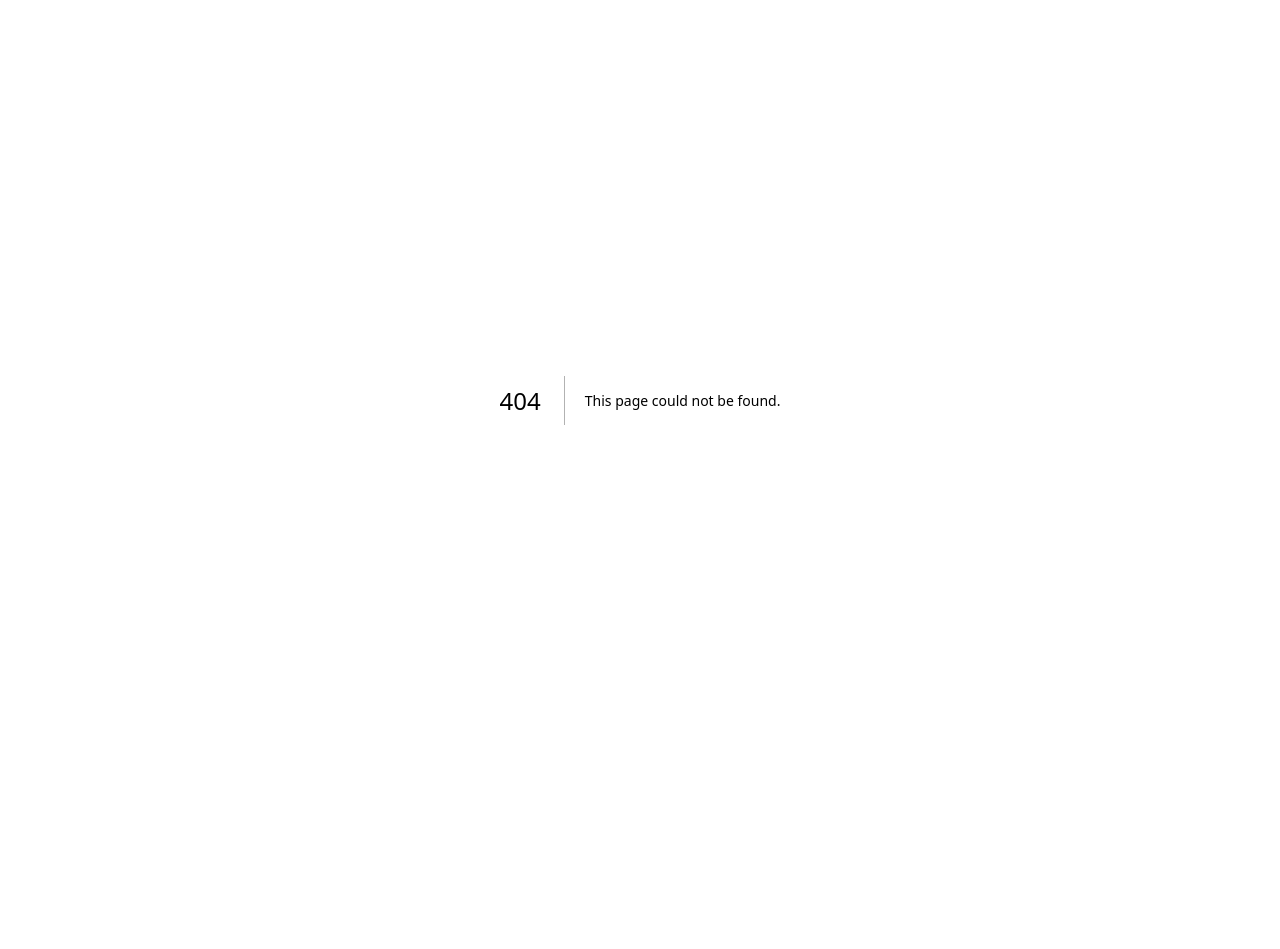
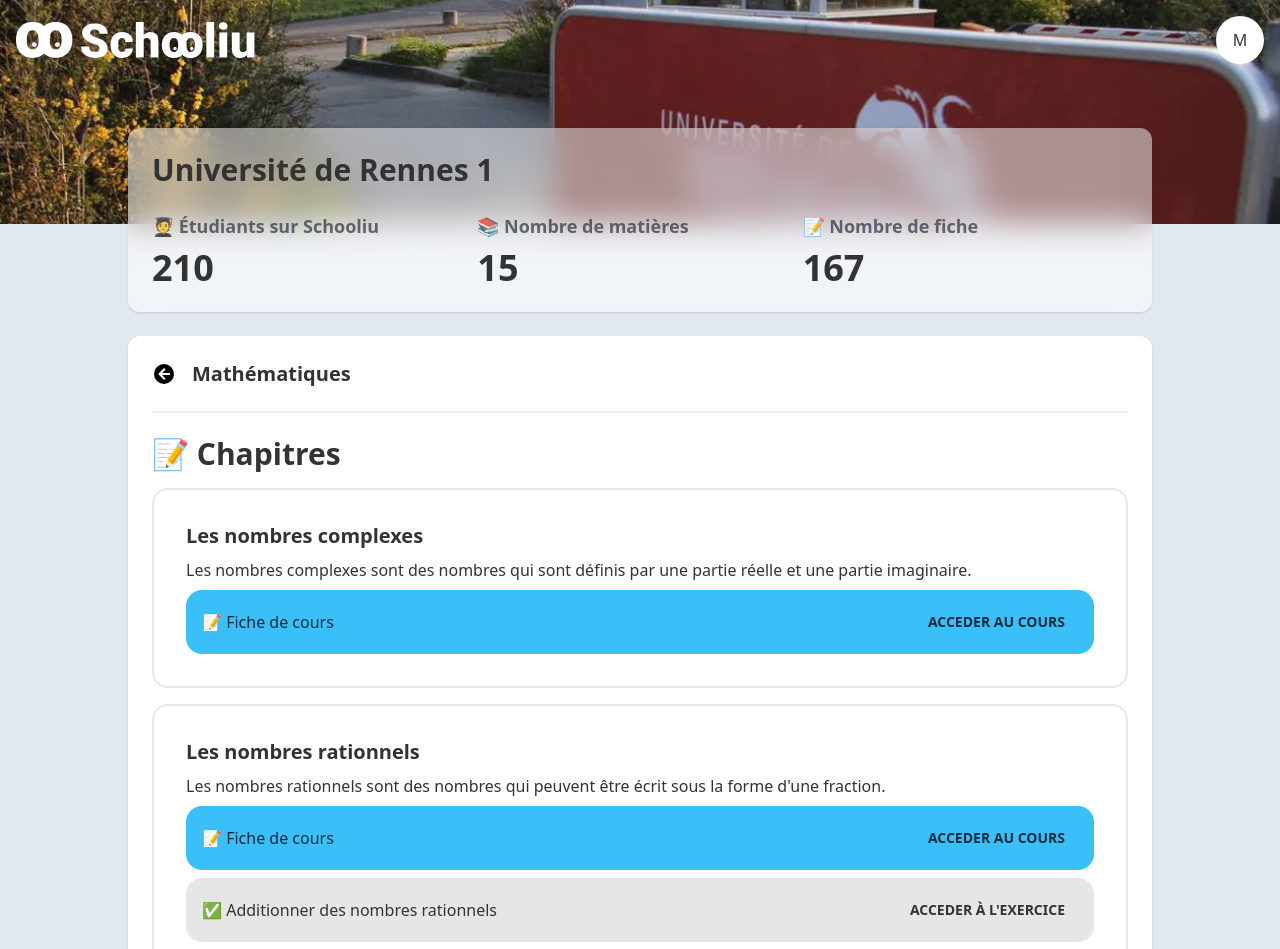
Before and after one commit to schoolioo/client-web, a Next.js app: page /1/1 in a window 1280 px wide. Before the commit this address had no page. Shown: the top 949 px of the page. Before the commit the page ends 800 px from the top, so only its background shows below. Built offline with nearby package versions, Linux system fonts and the light colour scheme.

Commit message:
feat: subjects page

```diff
--- /dev/null
+++ b/app/[university]/[subject]/page.tsx
@@ -0,0 +1,108 @@
+import Image from "next/image";
+import Link from "next/link";
+import React from "react";
+
+export default function ({
+  params,
+}: {
+  params: { university: string; subject: string };
+}) {
+  const chapters = [
+    {
+      name: "Les nombres complexes",
+      description:
+        "Les nombres complexes sont des nombres qui sont définis par une partie réelle et une partie imaginaire.",
+      slug: "les-nombres-complexes",
+      exercises: [],
+    },
+    {
+      name: "Les nombres rationnels",
+      description:
+        "Les nombres rationnels sont des nombres qui peuvent être écrit sous la forme d'une fraction.",
+      slug: "les-nombres-rationnels",
+      exercises: [
+        {
+          name: "Additionner des nombres rationnels",
+          slug: "additionner-des-nombres-rationnels",
+        },
+        {
+          name: "Soustraire des nombres rationnels",
+          slug: "soustraire-des-nombres-rationnels",
+        },
+      ],
+    },
+    {
+      name: "Les nombres réels",
+      description:
+        "Les nombres réels incluent tous les nombres qui peuvent être représentés sur une ligne numérique, y compris les nombres rationnels et les nombres irrationnels.",
+      slug: "les-nombres-reels",
+      exercises: [],
+    },
+    {
+      name: "Les nombres irrationnels",
+      description:
+        "Les nombres irrationnels sont des nombres qui ne peuvent pas être écrits sous la forme d'une fraction rationnelle.",
+      slug: "les-nombres-irrationnels",
+      exercises: [
+        {
+          name: "Trouver la racine carrée d'un nombre irrationnel",
+          slug: "trouver-la-racine-carree-d-un-nombre-irrationnel",
+        },
+        {
+          name: "Compare les nombre irrationnel avec d'autres nombres",
+          slug: "comparer-les-nombres-irrationnels-avec-d-autres-nombres",
+        },
+      ],
+    },
+  ];
+
+  return (
+    <div className="space-y-4">
+      <h1 className="flex items-center space-x-4 text-xl font-bold">
+        <Link href={`/${params.university}`}>
+          <svg className="h-6 w-6" viewBox="0 0 24 24">
+            <path d="M2,12A10,10 0 0,1 12,2A10,10 0 0,1 22,12A10,10 0 0,1 12,22A10,10 0 0,1 2,12M18,11H10L13.5,7.5L12.08,6.08L6.16,12L12.08,17.92L13.5,16.5L10,13H18V11Z" />
+          </svg>
+        </Link>
+        <div>Mathématiques</div>
+      </h1>
+      <div className="divider"></div>
+      <h1 className="font-bold text-3xl">📝 Chapitres</h1>
+      <div className="space-y-4">
+        {chapters.map((chapter) => (
+          <div className="card w-full bg-base-100 border-2">
+            <div className="card-body">
+              <h2 className="card-title">{chapter.name}</h2>
+              <p>{chapter.description}</p>
+              <div className="card-actions">
+                <div className="alert alert-info">
+                  <div>
+                    <span>📝 Fiche de cours</span>
+                  </div>
+                  <div className="flex-none">
+                    <button className="btn btn-sm btn-ghost">
+                      Acceder au cours
+                    </button>
+                  </div>
+                </div>
+
+                {chapter.exercises.map((exercise) => (
+                  <div className="alert">
+                    <div>
+                      <span>✅ {exercise.name}</span>
+                    </div>
+                    <div className="flex-none">
+                      <button className="btn btn-sm btn-ghost">
+                        Acceder à l'exercice
+                      </button>
+                    </div>
+                  </div>
+                ))}
+              </div>
+            </div>
+          </div>
+        ))}
+      </div>
+    </div>
+  );
+}
```
